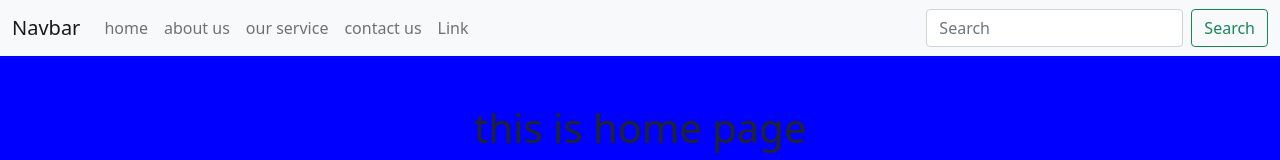
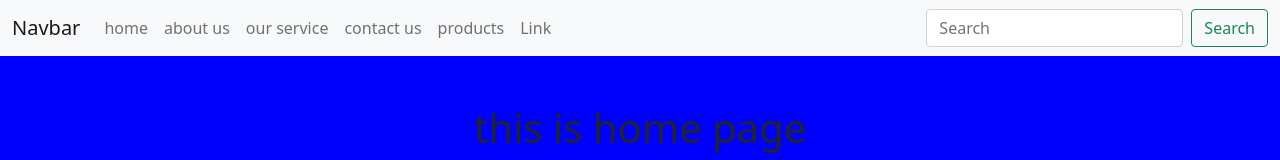
Before and after one commit to avisekhcbum/nuxt-class, a Nuxt app: page / in a window 1280 px wide. Shown: the top 160 px of the page. Built offline with nearby package versions, Linux system fonts and the light colour scheme.

Commit message:
product card

```diff
--- a/layouts/default.vue
+++ b/layouts/default.vue
@@ -20,6 +20,9 @@
         </li>
         <li class="nav-item">
           <nuxt-link to="/contact" class="nav-link">contact us</nuxt-link>
+        </li>
+        <li class="nav-item">
+          <nuxt-link to="/products" class="nav-link">products</nuxt-link>
         </li>
         <li class="nav-item">
           <a class="nav-link" href="#">Link</a>
```
